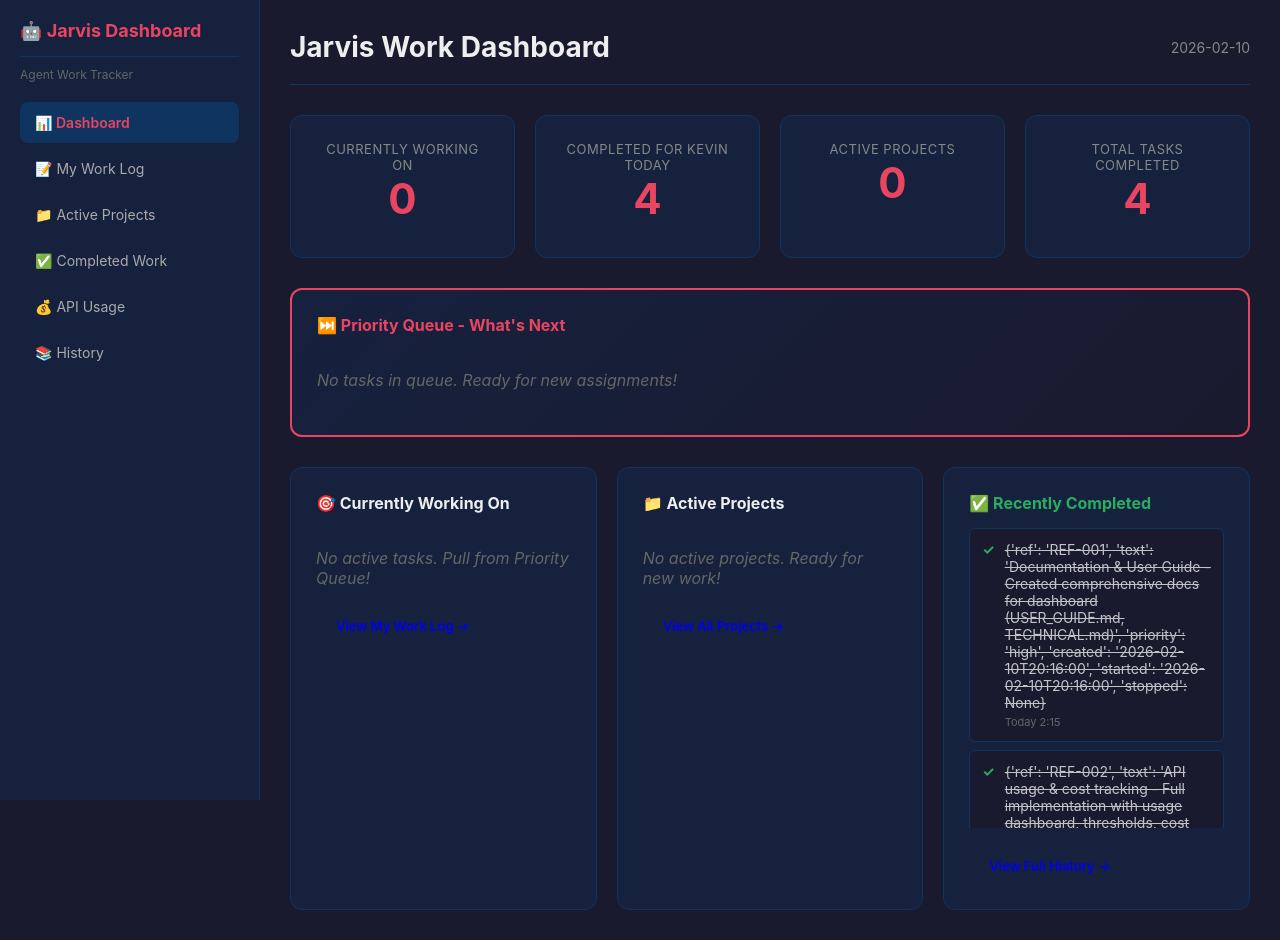
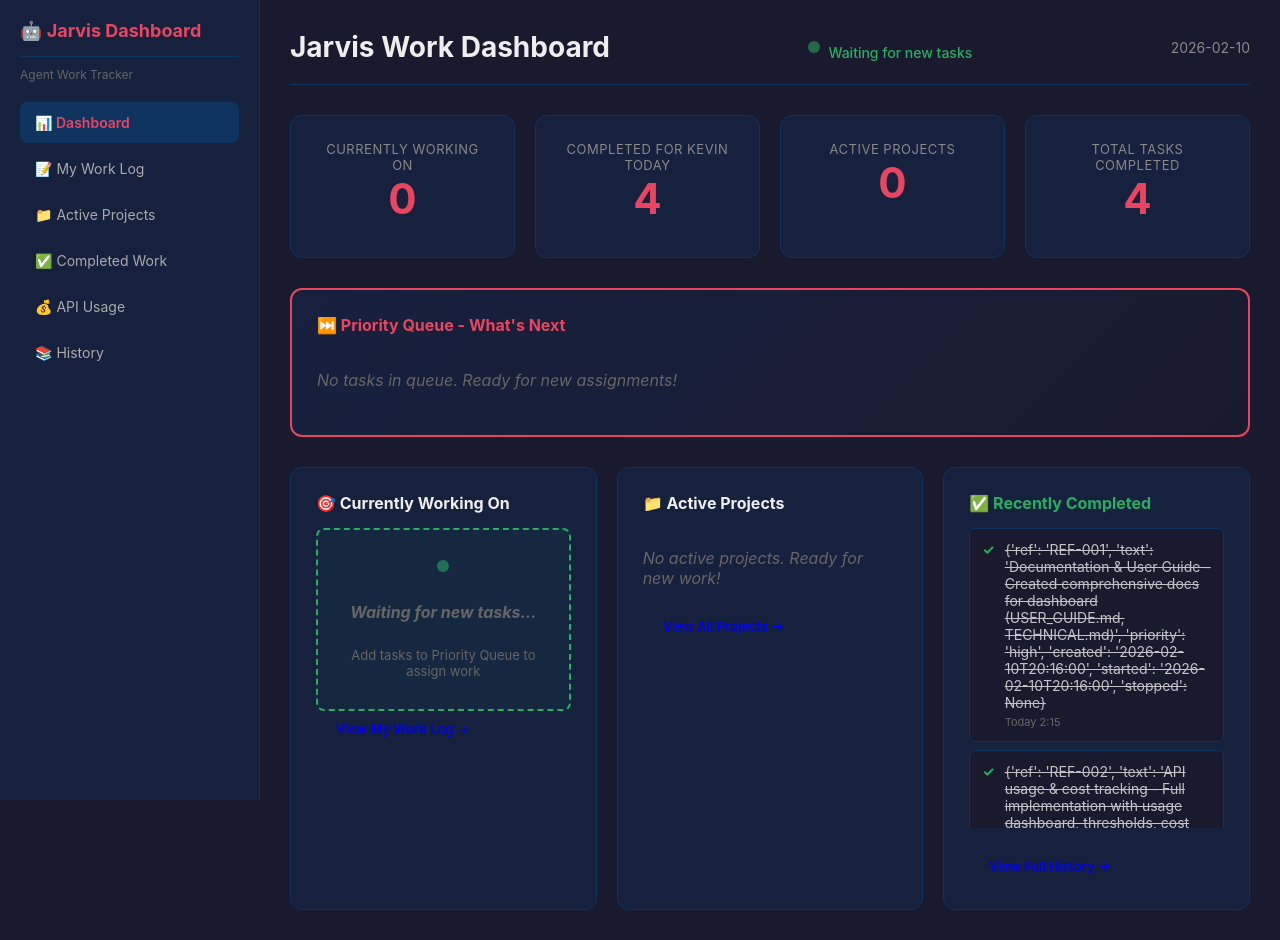
Before and after one commit to metalicrust/Kevins-OpenClaw-AI-Lab, a Flask app: page / in a window 1280 px wide. Run offline with Flask 3, Linux system fonts and the light colour scheme.

Commit message:
Add idle status indicator when no tasks
- Header shows 'Waiting for new tasks' with green pulsing dot
- Currently Working On shows prominent waiting message
- Green dashed border for idle state
- Status updates automatically when tasks are added/removed

Visual indicators:
- 🟢 Green = Idle/waiting
- 🔴 Red = Active/working

```diff
--- a/web-app/static/css/style.css
+++ b/web-app/static/css/style.css
@@ -399,6 +399,61 @@ header h2 {
     background: #e67e22;
 }
 
+/* Status Indicators */
+.waiting-status {
+    display: flex;
+    flex-direction: column;
+    align-items: center;
+    padding: 30px 20px;
+    background: rgba(39, 174, 96, 0.05);
+    border: 2px dashed #27ae60;
+    border-radius: 8px;
+    text-align: center;
+}
+
+.status-indicator {
+    width: 12px;
+    height: 12px;
+    border-radius: 50%;
+    margin-bottom: 10px;
+    animation: pulse 2s infinite;
+}
+
+.status-indicator.idle {
+    background: #27ae60;
+}
+
+.status-indicator.active {
+    background: #e94560;
+    animation: none;
+}
+
+@keyframes pulse {
+    0%, 100% { opacity: 1; }
+    50% { opacity: 0.5; }
+}
+
+/* Header Status Display */
+.status-display {
+    display: flex;
+    align-items: center;
+    gap: 8px;
+    margin-top: 10px;
+}
+
+.status-text {
+    font-size: 14px;
+    font-weight: 500;
+}
+
+.status-text.active {
+    color: #e94560;
+}
+
+.status-text.idle {
+    color: #27ae60;
+}
+
 /* History */
 .history-list {
     display: flex;
--- a/web-app/templates/dashboard.html
+++ b/web-app/templates/dashboard.html
@@ -29,6 +29,15 @@
 
         <header>
             <h2>Jarvis Work Dashboard</h2>
+            <div class="status-display">
+                {% if today_log.doing %}
+                    <span class="status-indicator active"></span>
+                    <span class="status-text active">Working on {{ today_log.doing|length }} task(s)</span>
+                {% else %}
+                    <span class="status-indicator idle"></span>
+                    <span class="status-text idle">Waiting for new tasks</span>
+                {% endif %}
+            </div>
             <span class="date">{{ today }}</span>
         </header>
 
@@ -76,7 +85,11 @@
                     {% endfor %}
                     </ul>
                 {% else %}
-                    <p class="empty">No active tasks. Pull from Priority Queue!</p>
+                    <div class="waiting-status">
+                        <span class="status-indicator idle"></span>
+                        <p class="empty"><strong>Waiting for new tasks...</strong></p>
+                        <p style="color: #666; font-size: 13px; margin-top: 5px;">Add tasks to Priority Queue to assign work</p>
+                    </div>
                 {% endif %}
                 <a href="{{ url_for('daily_log') }}" class="btn">View My Work Log →</a>
             </div>
```
